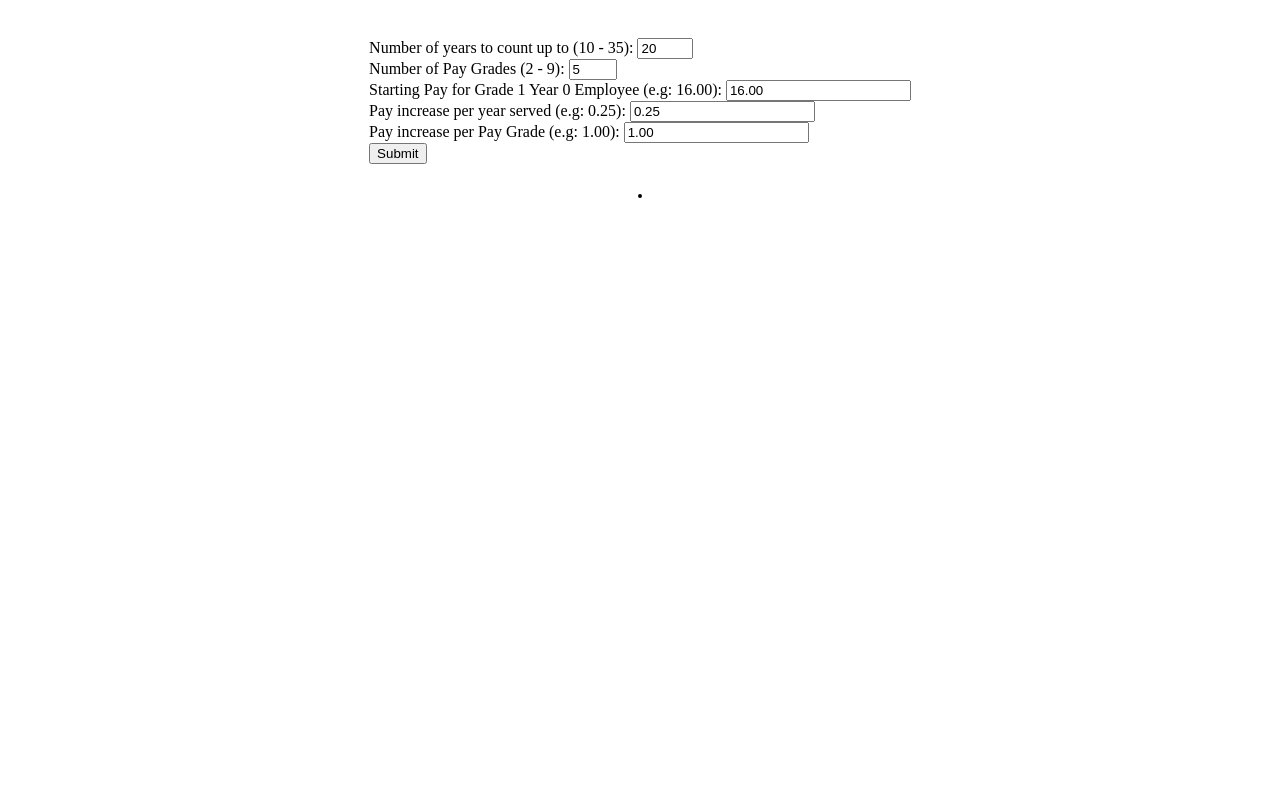
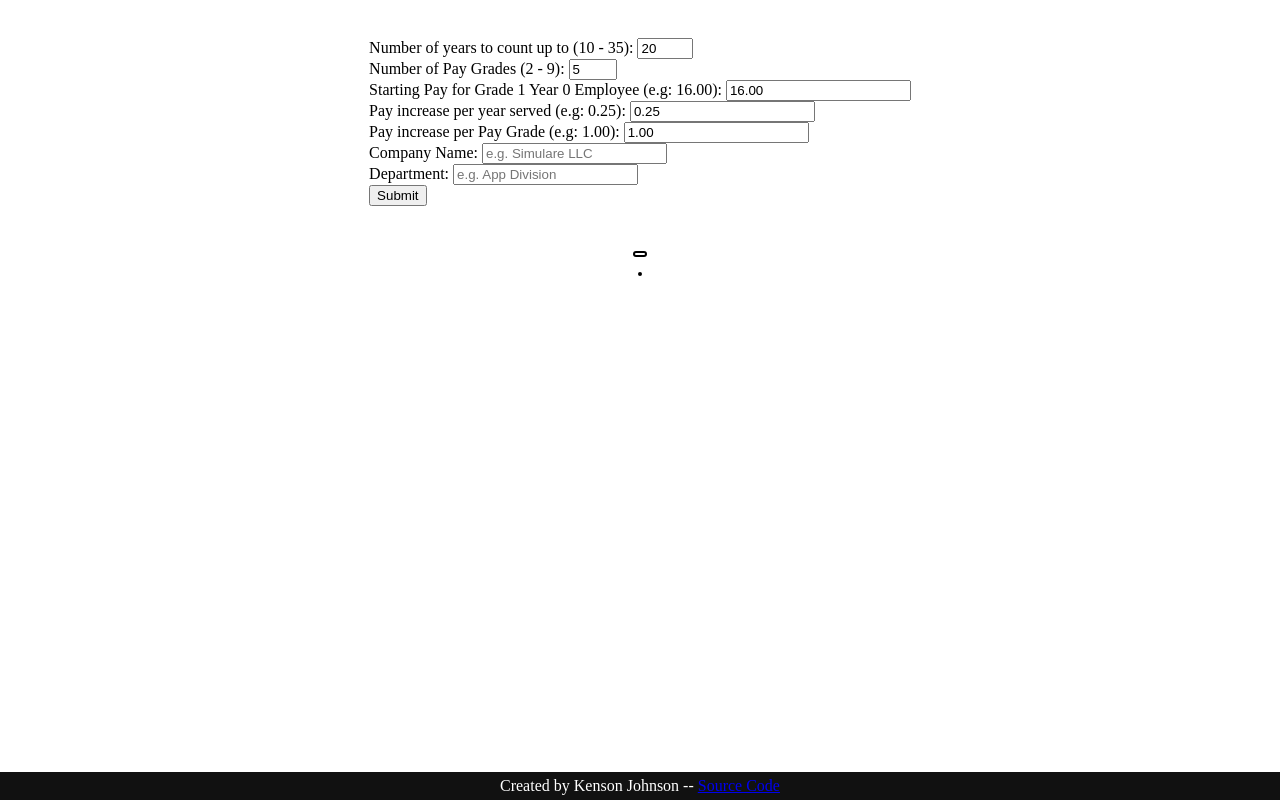
Before and after one commit to kensonjohnson/pay-scale-generator, a plain HTML site: page index.html in a window 1280 px wide. Drawn offline with Linux system fonts and the light colour scheme.

Commit message:
Added more user inputs
Added inputs for company name and department name.
These inputs are displayed above the pay scale as a title.

Next is animating the multi-step form and pay scale creation.

```diff
--- a/index.html
+++ b/index.html
@@ -34,12 +34,27 @@
             <input type="number" name="gradeIncrement" id="gradeIncrement" value="1.00" step="0.01">
         </div>
         <div>
+            <label for="companyName">Company Name:</label>
+            <input type="text" name="companyName" id="companyName" value="" placeholder="e.g. Simulare LLC">
+        </div>
+        <div>
+            <label for="departmentName">Department:</label>
+            <input type="text" name="departmentName" id="departmentName" value="" placeholder="e.g. App Division">
+        </div>
+        <div>
             <button data-submit-button>Submit</button>
         </div>
 
 
     </div>
+    <div id="header"></div>
     <div id="grid"></div>
+
+    <footer>
+        <div class="footer-content">
+            Created by Kenson Johnson -- <a href="https://github.com/kensonjohnson/pay-scale-generator">Source Code</a>
+        </div>
+    </footer>
 </body>
 
 </html>
--- a/script.js
+++ b/script.js
@@ -1,11 +1,20 @@
 const container = document.getElementById('grid');
-const submitButton = document.querySelector(('[data-submit-button]'))
+const header = document.getElementById('header');
+const submitButton = document.querySelector(('[data-submit-button]'));
 let rows;
 let cols;
 let startingPay;
 let yearly;
 let gradeIncrement;
+let companyName;
+let departmentName;
 
+function createHeader() {
+    if (companyName === null) return;
+    let title = document.createElement("div");
+    header.appendChild(title).className = "title";
+    title.innerHTML = `${companyName} ${departmentName} Pay Scale`
+}
 
 function createGrid() {
     //erase all HTML within the grid div, in case a grid already exists
@@ -24,9 +33,9 @@ function createGrid() {
         let cell = document.createElement("div");
         container.appendChild(cell).className = "grid-cell";
         if (i == 0) {
-            cell.innerHTML = "Years Served"
+            cell.innerHTML = "Years Served";
         } else {
-            cell.innerHTML = `Grade ${i}`
+            cell.innerHTML = `Grade ${i}`;
         }
     };
 
@@ -37,7 +46,7 @@ function createGrid() {
         container.appendChild(cell).className = "grid-cell";
         cell.innerHTML = i;
         if (i == rows) { cell.innerHTML = `${i}+` }
-        let pay = basePay
+        let pay = basePay;
 
         //now create remaining cells within current row i
         for (j = 0; j < cols; j++) {
@@ -58,11 +67,14 @@ function handleForm() {
     startingPay = parseFloat(document.getElementById('startingPay').value);
     yearly = parseFloat(document.getElementById('yearly').value);
     gradeIncrement = parseFloat(document.getElementById('gradeIncrement').value);
+    companyName = document.getElementById('companyName').value;
+    departmentName = document.getElementById('departmentName').value;
 
-    createGrid()
+    createHeader();
+    createGrid();
 }
 
 //set event listener for submit button
 submitButton.addEventListener('click', button => {
-    handleForm()
+    handleForm();
 })
--- a/styles.css
+++ b/styles.css
@@ -8,6 +8,19 @@ body {
     flex-direction: column;
     align-content: center;
     justify-content: center;
+}
+
+#header {
+    border: 2px solid black;
+    border-radius: 7px;
+    width: fit-content;
+    margin: 15px auto;
+    padding: 1px 5px;
+}
+
+.title {
+    text-align: center;
+    margin: auto;
 }
 
 .form-container {
@@ -36,3 +49,21 @@ body {
     padding: 5px;
     width: 100px;
 }
+
+footer {
+    position: absolute;
+    bottom: 0;
+    left: 0;
+    right: 0;
+    background: #111;
+    height: auto;
+    width: 100vw;
+    padding: 5px 0;
+    color: #fff;
+}
+
+.footer-content {
+    margin: auto;
+    color: #fff;
+    text-align: center;
+}
```
